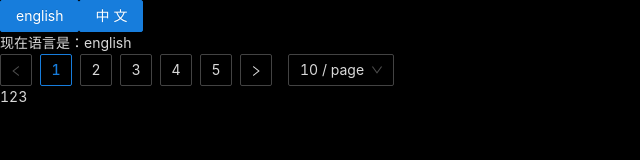
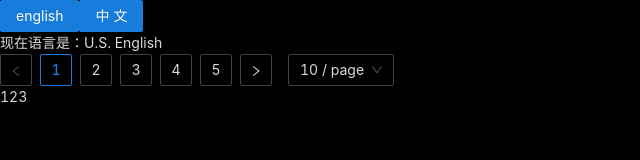
Before and after one commit to Dmedu/react-admin, a React app: page / in a window 1280 px wide. Shown: the top 160 px of the page, without its empty margins (0-640 px from the left). Built offline with nearby package versions, Linux system fonts and the light colour scheme.

Commit message:
更新文档

```diff
--- a/src/Internationalization/languagePack/enUS.js
+++ b/src/Internationalization/languagePack/enUS.js
@@ -7,9 +7,9 @@
  * @GitHub: https://github.com/Dmedu
  * @Date: 2020-06-05 16:58:02
  * @LastEditors: Ethan Zhang
- * @LastEditTime: 2020-06-05 17:27:58
+ * @LastEditTime: 2020-06-07 21:42:27
  */
 const otherEnUSPack = {
-  language:"english"
+  language:"U.S. English"
 }
 export default otherEnUSPack
--- a/src/Internationalization/languagePack/zhCN.js
+++ b/src/Internationalization/languagePack/zhCN.js
@@ -10,6 +10,6 @@
  * @LastEditTime: 2020-06-05 17:27:20
  */
 const otherZhCNPack = {
-  language:"中文"
+  language:"中文简体"
 }
 export default otherZhCNPack
```
Also changed, not shown: 1 other file (tests, documents, lock files or other folders).
